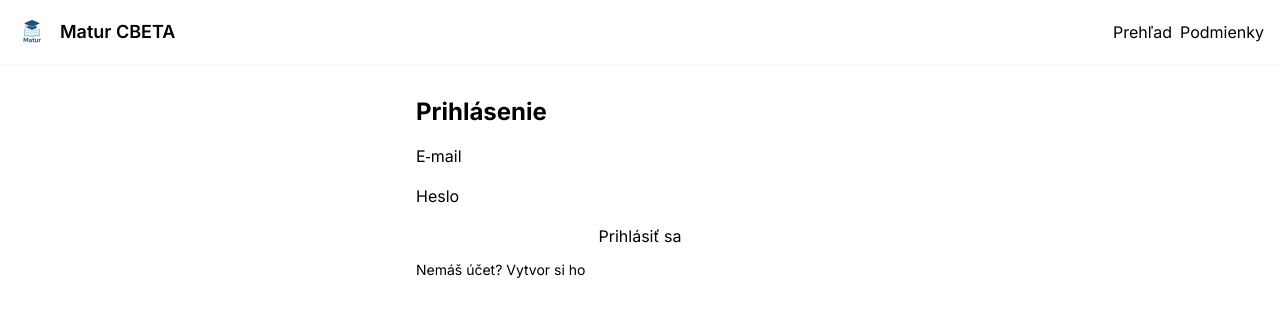
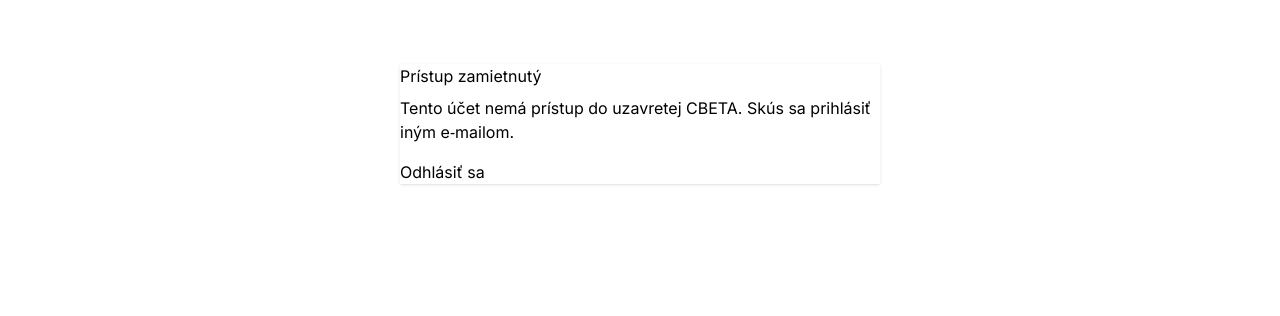
Before and after one commit to matursk/beta, a React (Vite) app: page /cbeta in a window 1280 px wide. Before the commit this address led to /cbeta/login. Shown: the top 316 px of the page. Built offline with nearby package versions, Linux system fonts and the light colour scheme; no server answers; sample sign-in values are in the browser's storage.

Commit message:
auth fix on closed beta page

```diff
--- a/src/cbeta/Guard.tsx
+++ b/src/cbeta/Guard.tsx
@@ -1,20 +1,22 @@
 import React from "react";
 import { Navigate } from "react-router-dom";
-import { getAuth, onAuthStateChanged } from "firebase/auth";
+import { getAuth, onAuthStateChanged, signOut } from "firebase/auth";
 import { isAllowedEmail } from "./allowlist";
-import { initializeApp } from "firebase/app";
+import { getApps, initializeApp } from "firebase/app";
 import { firebaseConfig } from "../lib/firebase";
 
-// Reuse the default app (no name) so auth state is shared across pages.
-const app = initializeApp(firebaseConfig);
+// Ensure single shared app instance
+const app = (getApps()[0] || initializeApp(firebaseConfig));
 const auth = getAuth(app);
 
 export default function CbetaGuard({ children }: { children: React.ReactNode }) {
   const [checking, setChecking] = React.useState(true);
   const [ok, setOk] = React.useState(false);
+  const [hasUser, setHasUser] = React.useState(false);
 
   React.useEffect(() => {
     const unsub = onAuthStateChanged(auth, (user) => {
+      setHasUser(!!user);
       setOk(!!user && isAllowedEmail(user?.email || null));
       setChecking(false);
     });
@@ -28,6 +30,23 @@
       </div>
     );
   }
-  if (!ok) return <Navigate to="/cbeta/login" replace />;
+  if (!ok) {
+    if (!hasUser) return <Navigate to="/cbeta/login" replace />;
+    return (
+      <div className="min-h-screen bg-base-100">
+        <div className="container mx-auto px-4 py-16 max-w-lg">
+          <div className="card bg-base-100 shadow">
+            <div className="card-body space-y-2">
+              <h2 className="card-title">Prístup zamietnutý</h2>
+              <p>Tento účet nemá prístup do uzavretej CBETA. Skús sa prihlásiť iným e‑mailom.</p>
+              <div className="pt-2">
+                <button className="btn" onClick={() => signOut(auth)}>Odhlásiť sa</button>
+              </div>
+            </div>
+          </div>
+        </div>
+      </div>
+    );
+  }
   return <>{children}</>;
 }
```
